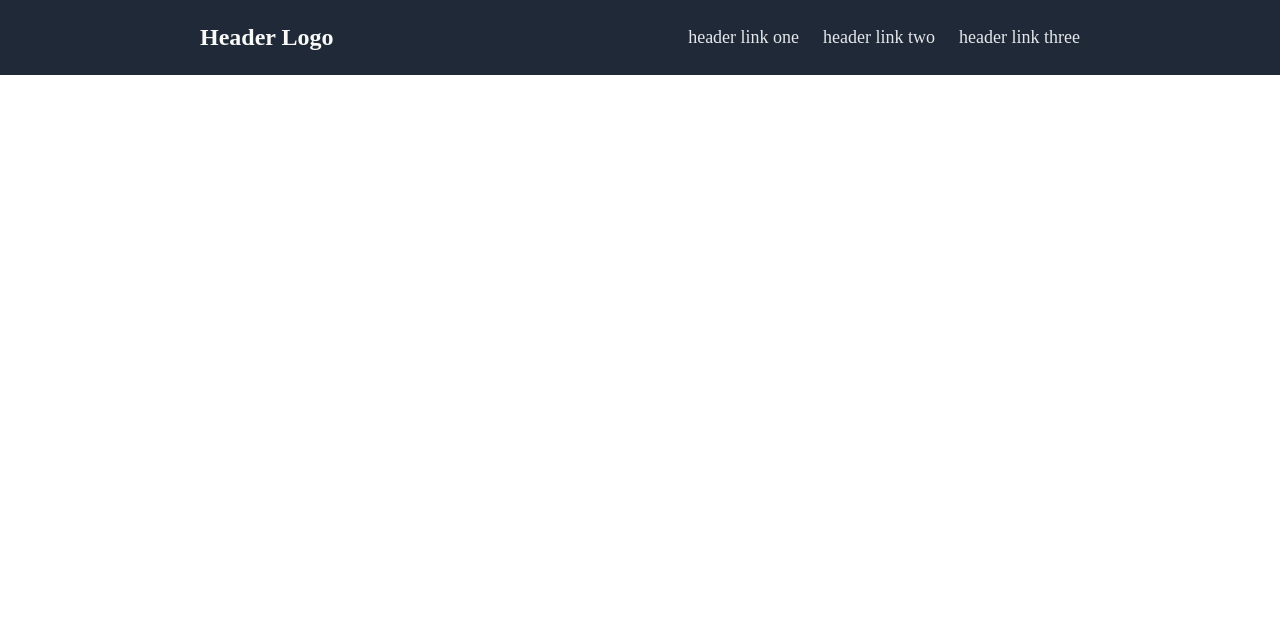
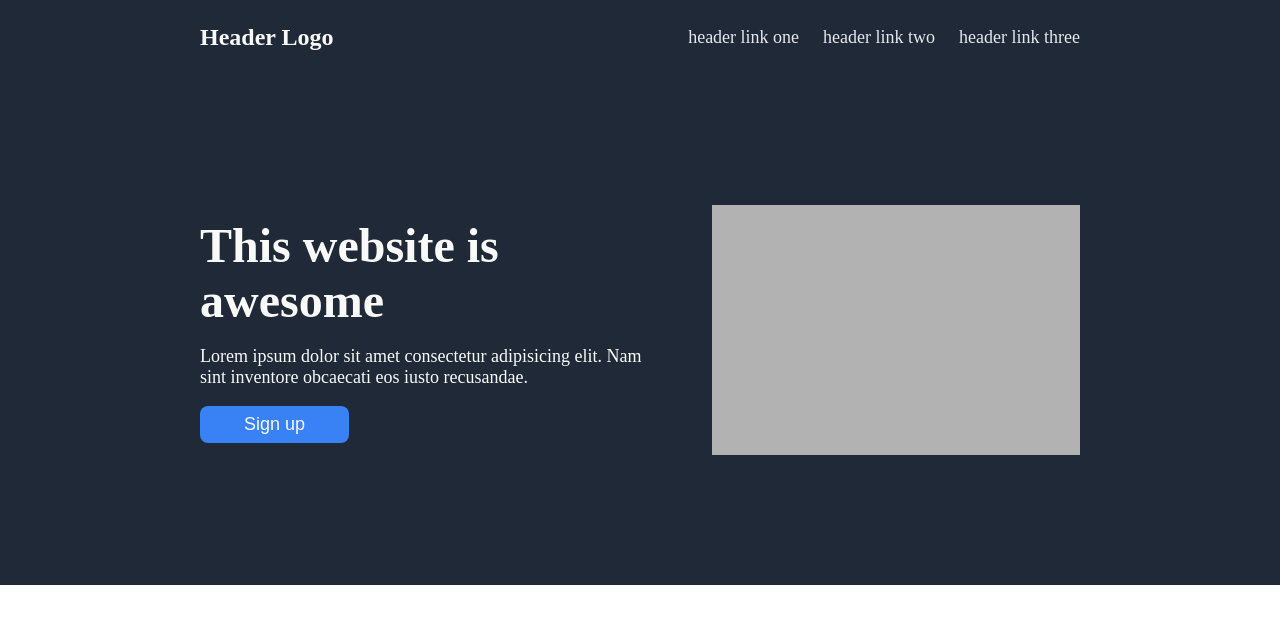
Before and after one commit to vincealejo/project_landing-page, a plain HTML site: page index.html in a window 1280 px wide. Drawn offline with Linux system fonts and the light colour scheme.

Commit message:
Finish hero section

```diff
--- a/index.html
+++ b/index.html
@@ -15,5 +15,17 @@
             <li><a href="#">header link three</a></li>
         </ul>
     </header>
+    <main>
+        <section class="hero">
+            <div>
+                <div class="left">
+                    <h2 class="heading">This website is awesome</h2>
+                    <p class="subtext">Lorem ipsum dolor sit amet consectetur adipisicing elit. Nam sint inventore obcaecati eos iusto recusandae.</p>
+                    <button>Sign up</button>
+                </div>
+                <div class="right"></div>
+            </div>
+        </section>
+    </main>
 </body>
 </html>
--- a/styles.css
+++ b/styles.css
@@ -4,7 +4,7 @@ ul {
     padding: 0;
 }
 
-h1, body {
+h1, h2, body {
     padding: 0;
     margin: 0;
 }
@@ -33,3 +33,44 @@ header {
     font-size: 18px;
     color: #e5e7eb;
 }
+
+.hero {
+    background-color: #1f2937;
+    margin: 0;
+    color: #f9faf8;
+    display: flex;
+    padding: 130px 200px;
+    align-items: center;
+}
+
+.hero .heading {
+    font-size: 48px;
+}
+
+.hero > div {
+    display: flex;
+    justify-content: space-between;
+    align-items: center;
+    width: 100%;
+    height: 250px;
+    gap: 50px;
+}
+
+.hero button {
+    background-color: #3882f6;
+    padding: 8px 44px;
+    border: none;
+    border-radius: 8px;
+    font-size: 18px;
+    color: #f9f9f9;
+}
+
+.hero .subtext {
+    font-size: 18px;
+}
+
+.right {
+    width: 70%;
+    height: 100%;
+    background-color: #b2b2b2;
+}
```
